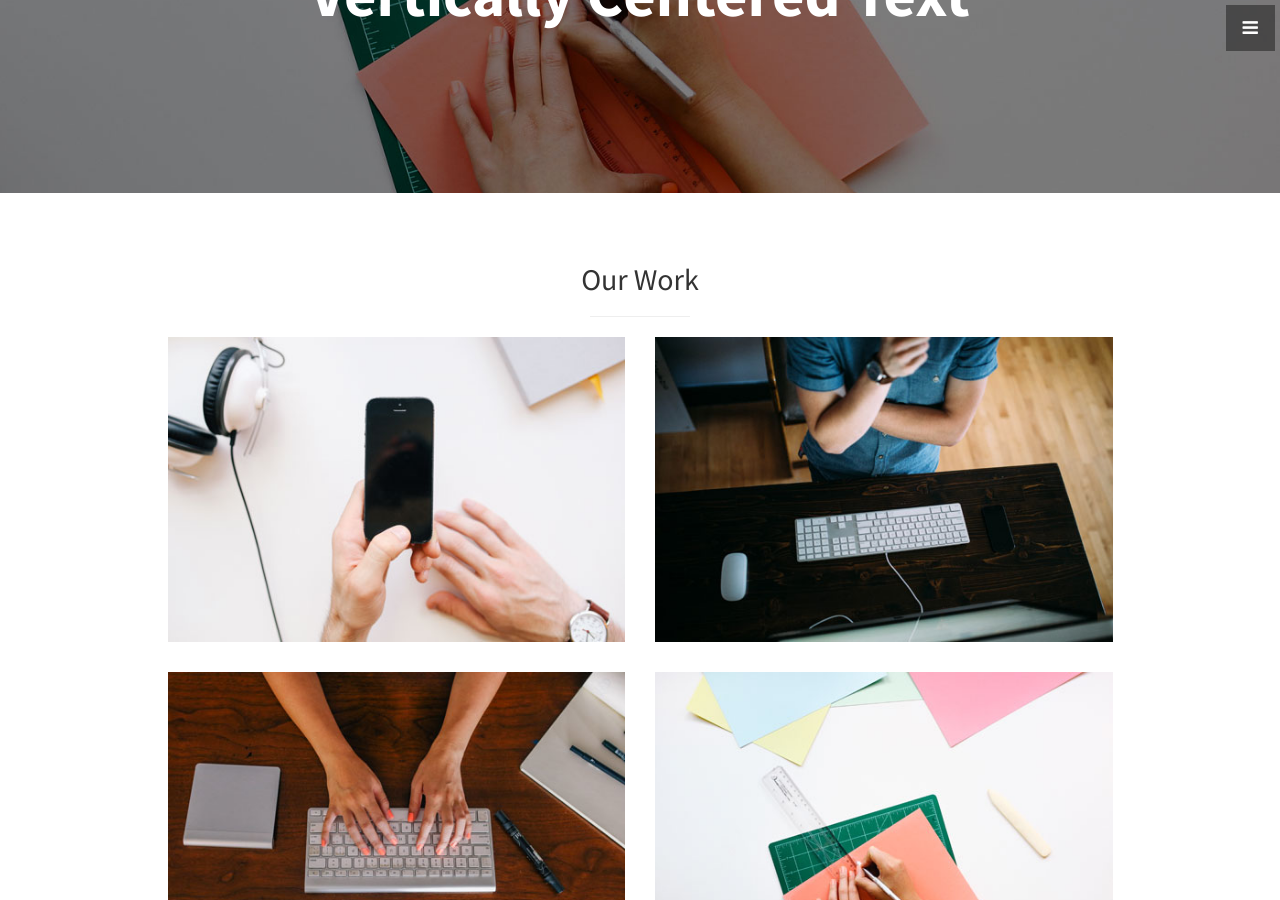
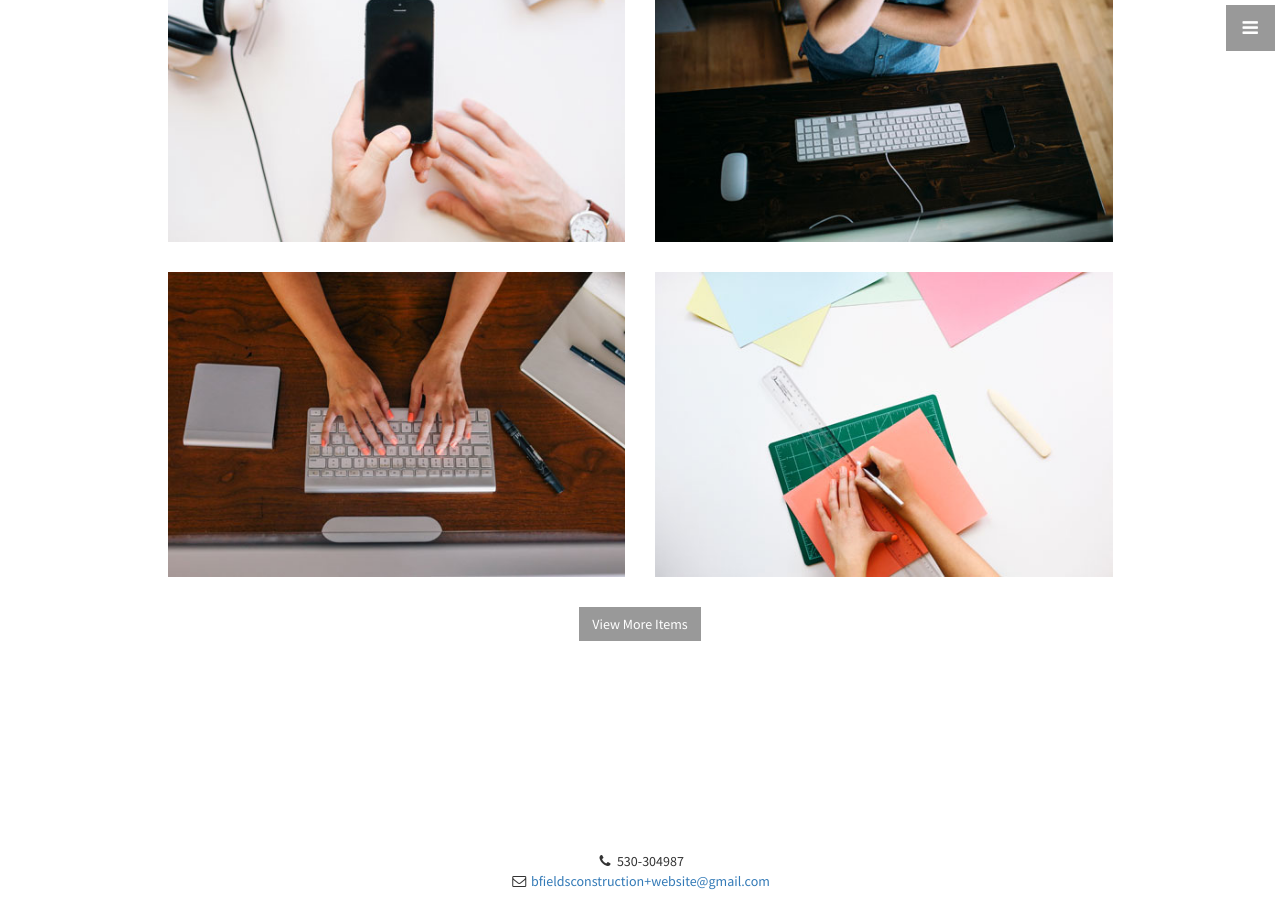
Before and after one commit to bfieldsconstruction/bfieldsconstruction.github.io, a Jekyll site: the page built from index.html, in a window 1280 px wide and 900 px high, scrolled down 1779 px. Built offline with Jekyll 4.4.1, drawn with Linux system fonts in a browser that asks for light colours; some of the changed text lies outside the part shown.

Commit message:
content changes and updates to webpage layout

```diff
--- a/_includes/footer.html
+++ b/_includes/footer.html
@@ -13,21 +13,8 @@
           <li><i class="fa fa-phone fa-fw"></i> {{ site.telephone }}</li>
           <li><i class="fa fa-envelope-o fa-fw"></i>  <a href="mailto:{{ site.email }}">{{ site.email }}</a>
           </li>
-        </ul>
-        <br>
-        <ul class="list-inline">
-          <li>
-            <a href="https://facebook.com/{{ site.facebook_username }}"><i class="fa fa-facebook fa-fw fa-3x"></i></a>
-          </li>
-          <li>
-            <a href="https://twitter.com/{{ site.twitter_username }}"><i class="fa fa-twitter fa-fw fa-3x"></i></a>
-          </li>
-          <li>
-            <a href="https://github.com/{{ site.github_username }}"><i class="fa fa-github fa-fw fa-3x"></i></a>
-          </li>
-        </ul>
         <hr class="small">
-        <p class="text-muted">Copyright &copy; {{ site.copyright }} 20{{ site.time | date: '%y' }}</p>
+        <p class="text-muted">Copyright Fields Construction &copy; {{ site.copyright }} 20{{ site.time | date: '%y' }}</p>
       </div>
     </div>
   </div>
--- a/_includes/head.html
+++ b/_includes/head.html
@@ -6,7 +6,7 @@
   <meta name="description" content="">
   <meta name="author" content="">
 
-  <title>Stylish Portfolio - Start Bootstrap Theme</title>
+  <title>Fields Construction</title>
 
   <!-- Bootstrap Core CSS -->
   <link href="css/bootstrap.min.css" rel="stylesheet">
--- a/_includes/portfolio.html
+++ b/_includes/portfolio.html
@@ -2,7 +2,7 @@
   <div class="container">
     <div class="row">
       <div class="col-lg-10 col-lg-offset-1 text-center">
-        <h2>Our Work</h2>
+        <h2>Portfolio</h2>
         <hr class="small">
         <div class="row">
           <div class="col-md-6">
--- a/_layouts/front.html
+++ b/_layouts/front.html
@@ -9,10 +9,10 @@
   {% include header.html %}
   {% include about.html %}
   {% include services.html %}
-  {% include callout.html %}
+  <!--{% include callout.html %}-->
   {% include portfolio.html %}
-  {% include call-to-action.html %}
-  {% include map.html %}
+  <!--{% include call-to-action.html %}-->
+  <!--{% include map.html %}-->
   {% include footer.html %}
   {% include scripts.html %}
 
```
